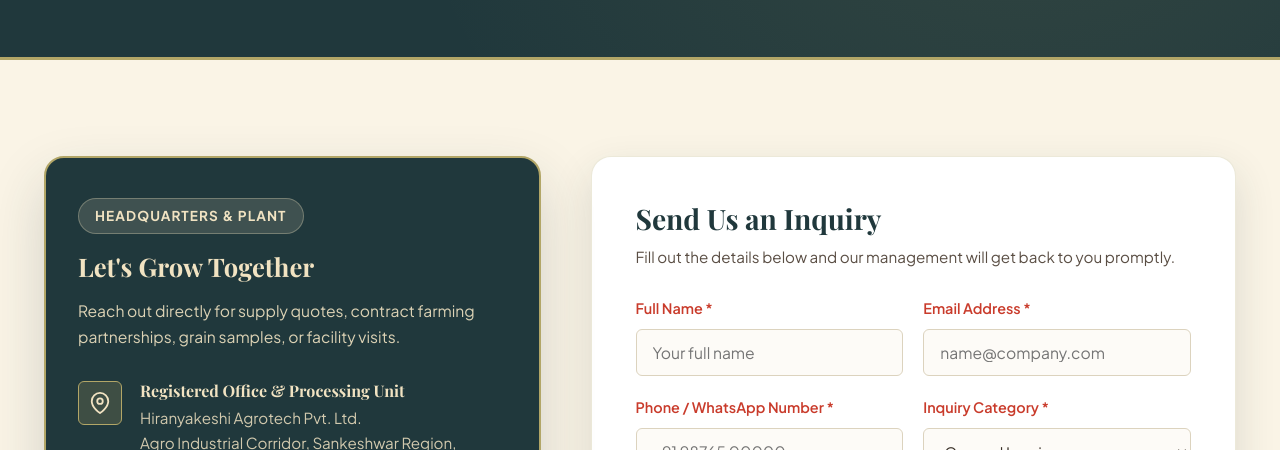
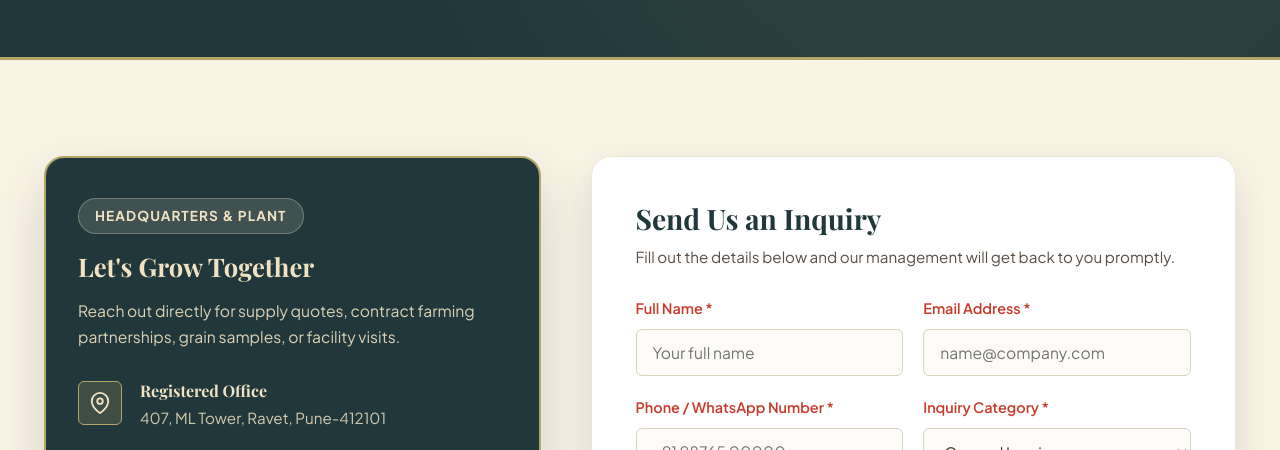
Before and after one commit to gaurang248-gk/hiranyakeshi-website, a website: page public/contact.html in a window 1280 px wide. Shown: the part 347-797 px from the top of the page. Drawn offline with nearby package versions, Linux system fonts and the light colour scheme; a web font is replaced by a local one.

Commit message:
Update Changes

```diff
--- a/public/contact.html
+++ b/public/contact.html
@@ -207,8 +207,8 @@
                 </svg>
               </div>
               <div class="contact-detail-text">
-                <h5>Registered Office & Processing Unit</h5>
-                <p>Hiranyakeshi Agrotech Pvt. Ltd.<br>Agro Industrial Corridor, Sankeshwar Region,<br>India - 591313</p>
+                <h5>Registered Office </h5>
+                <p>407, ML Tower, Ravet, Pune-412101</p>
               </div>
             </li>
 
```
